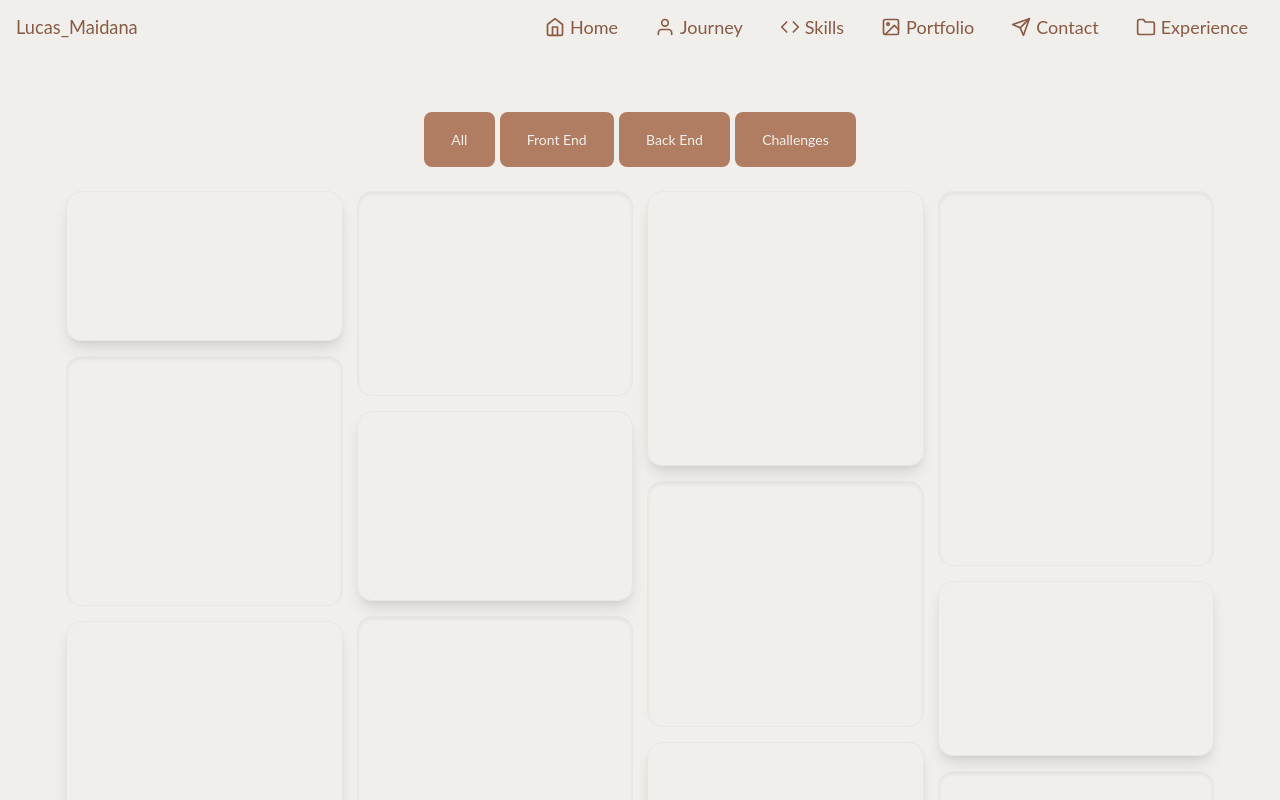
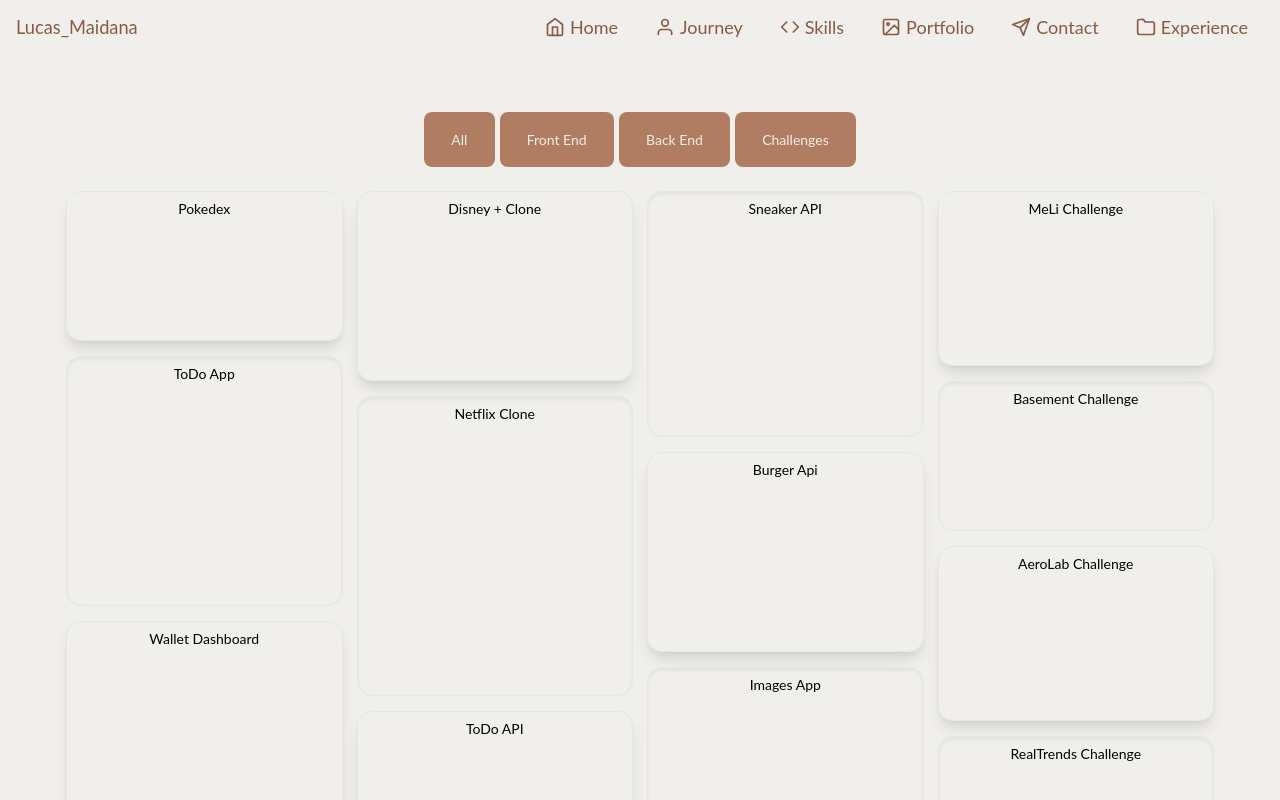
Before and after one commit to LMANMAI/Portfolio, a Next.js app: page /Portfolio in a window 1280 px wide. Shown: the top 800 px of the page. Built offline with nearby package versions, Linux system fonts and the light colour scheme; a web font is replaced by a local one.

Commit message:
Filter for proyects

```diff
--- a/assets/index.ts
+++ b/assets/index.ts
@@ -308,6 +308,7 @@ export const ProyectsContainer = styled.div`
 
 export const Proyect = styled.div<IHeight>`
   display: inline-block;
+
   height: ${(props) => props.height && `${props.height}px`};
   width: 100%;
   color: ${({ theme }) => theme.white};
@@ -317,6 +318,10 @@ export const Proyect = styled.div<IHeight>`
   padding: 5px;
   margin-bottom: 15px;
   box-shadow: rgba(0, 0, 0, 0.06) 0px 2px 4px 0px inset;
+  p {
+    color: black;
+    text-align: center;
+  }
   &:hover {
     cursor: pointer;
     padding: 10px;
--- a/components/Header.tsx
+++ b/components/Header.tsx
@@ -41,36 +41,36 @@ const Header: React.FC<HeaderProps> = () => {
 
           <MenuLinks>
             <Link href="/">
-              <li>
+              <li onClick={() => handleClickMenu()}>
                 <FiHome /> Home
               </li>
             </Link>
             <Link href="/Journey">
-              <li>
+              <li onClick={() => handleClickMenu()}>
                 <FiUser />
                 Journey
               </li>
             </Link>
             <Link href="/Skills">
-              <li>
+              <li onClick={() => handleClickMenu()}>
                 <FiCode />
                 Skills
               </li>
             </Link>
             <Link href="/Portfolio">
-              <li>
+              <li onClick={() => handleClickMenu()}>
                 <FiImage />
                 Portfolio
               </li>
             </Link>
             <Link href="/Contact">
-              <li>
+              <li onClick={() => handleClickMenu()}>
                 <FiSend />
                 Contact
               </li>
             </Link>
             <Link href="#!">
-              <li>
+              <li onClick={() => handleClickMenu()}>
                 <FiFolder />
                 Experience
               </li>
--- a/pages/Portfolio.tsx
+++ b/pages/Portfolio.tsx
@@ -1,4 +1,4 @@
-import React from "react";
+import React, { useState } from "react";
 import {
   PortfolioContainer,
   SkillsNavContainer,
@@ -8,6 +8,7 @@ import {
 const proyectsPortfolio = [
   {
     height: 150,
+    proyectType: "FE",
     name: "Pokedex",
     img: "",
     link: "",
@@ -16,6 +17,7 @@ const proyectsPortfolio = [
   },
   {
     height: 250,
+    proyectType: "FE",
     name: "ToDo App",
     img: "",
     link: "",
@@ -24,6 +26,7 @@ const proyectsPortfolio = [
   },
   {
     height: 235,
+    proyectType: "FE",
     name: "Wallet Dashboard",
     img: "",
     link: "",
@@ -32,6 +35,7 @@ const proyectsPortfolio = [
   },
   {
     height: 205,
+    proyectType: "FE",
     name: "Sneakers Commerce",
     img: "",
     link: "",
@@ -40,6 +44,7 @@ const proyectsPortfolio = [
   },
   {
     height: 190,
+    proyectType: "FE",
     name: "Disney + Clone",
     img: "",
     link: "",
@@ -48,6 +53,7 @@ const proyectsPortfolio = [
   },
   {
     height: 300,
+    proyectType: "FE",
     name: "Netflix Clone",
     img: "",
     link: "",
@@ -56,6 +62,7 @@ const proyectsPortfolio = [
   },
   {
     height: 275,
+    proyectType: "BE",
     name: "ToDo API",
     img: "",
     link: "",
@@ -64,6 +71,7 @@ const proyectsPortfolio = [
   },
   {
     height: 246,
+    proyectType: "BE",
     name: "Sneaker API",
     img: "",
     link: "",
@@ -72,6 +80,7 @@ const proyectsPortfolio = [
   },
   {
     height: 200,
+    proyectType: "BE",
     name: "Burger Api",
     img: "",
     link: "",
@@ -80,6 +89,7 @@ const proyectsPortfolio = [
   },
   {
     height: 375,
+    proyectType: "FE",
     name: "Images App",
     img: "",
     link: "",
@@ -88,7 +98,8 @@ const proyectsPortfolio = [
   },
   {
     height: 175,
-    name: "Pokedex",
+    proyectType: "challenge",
+    name: "MeLi Challenge",
     img: "",
     link: "",
     linkGitHub: "",
@@ -96,7 +107,26 @@ const proyectsPortfolio = [
   },
   {
     height: 150,
-    name: "ToDo App",
+    proyectType: "challenge",
+    name: "Basement Challenge",
+    img: "",
+    link: "",
+    linkGitHub: "",
+    technologies: "",
+  },
+  {
+    height: 175,
+    proyectType: "challenge",
+    name: "AeroLab Challenge",
+    img: "",
+    link: "",
+    linkGitHub: "",
+    technologies: "",
+  },
+  {
+    height: 150,
+    proyectType: "challenge",
+    name: "RealTrends Challenge",
     img: "",
     link: "",
     linkGitHub: "",
@@ -104,20 +134,28 @@ const proyectsPortfolio = [
   },
 ];
 const ProyectsPage: React.FC = () => {
-  const handleClick = (message: string) => {
-    alert(message);
+  const [items, setLayoutItems] = useState(proyectsPortfolio);
+  const handleClick = (pType: string) => {
+    if (pType === "all") {
+      setLayoutItems(proyectsPortfolio);
+      return;
+    }
+    const filteredData = proyectsPortfolio.filter(
+      (items) => items.proyectType === pType
+    );
+    setLayoutItems(filteredData);
   };
   return (
     <PortfolioContainer>
       <SkillsNavContainer>
         <button onClick={() => handleClick("all")}>All</button>
-        <button onClick={() => handleClick("Front End")}>Front End</button>
-        <button onClick={() => handleClick("Back End")}>Back End</button>
-        <button onClick={() => handleClick("Challenges")}>Challenges</button>
+        <button onClick={() => handleClick("FE")}>Front End</button>
+        <button onClick={() => handleClick("BE")}>Back End</button>
+        <button onClick={() => handleClick("challenge")}>Challenges</button>
       </SkillsNavContainer>
       <ProyectsContainer>
         {React.Children.toArray(
-          proyectsPortfolio.map((proyecto) => (
+          items.map((proyecto) => (
             <Proyect key={proyecto.name} height={proyecto.height}>
               <p>{proyecto.name}</p>
             </Proyect>
```
Also changed, not shown: pages/index.tsx (+5 -3 lines).
